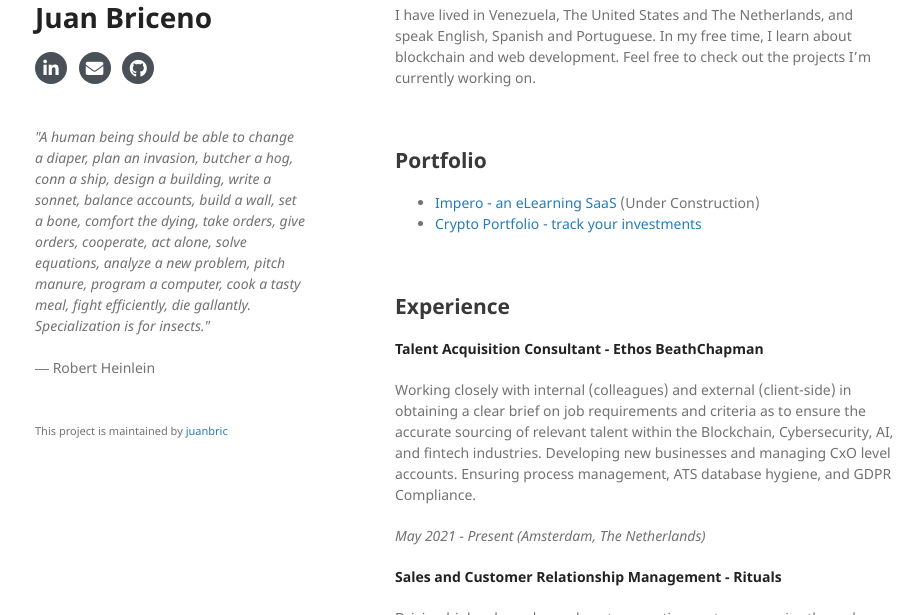
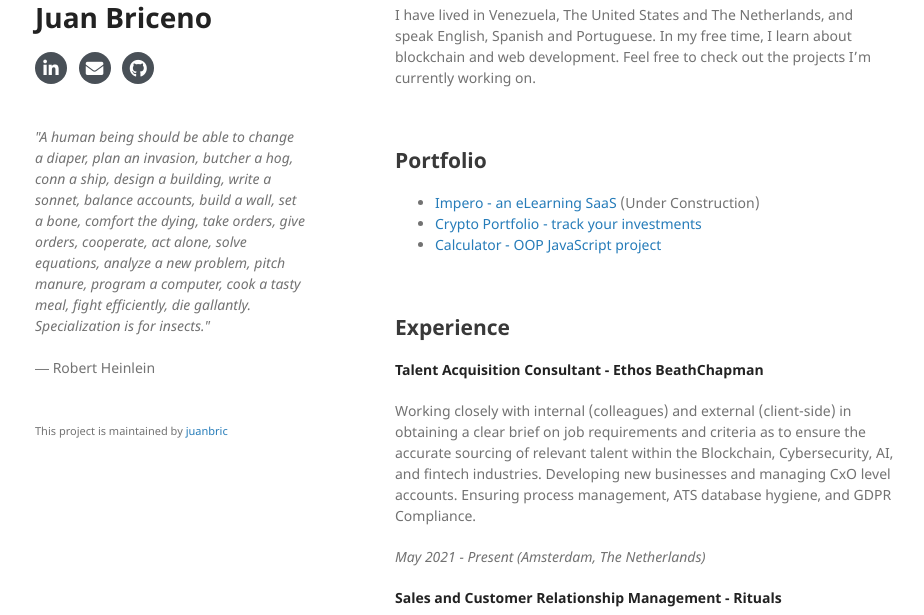
Before and after one commit to juanbric/homepage, a Jekyll site: the page built from index.md, in a window 1280 px wide and 900 px high, cut to the strip 285-900 px from the top of the window. Shown: the whole strip, without its empty margins (175-1099 px from the left). Built offline with Jekyll 4.4.1, drawn with Linux system fonts in a browser that asks for light colours; nearby versions of some CDN libraries; our own code applies the rules of GitHub Pages for plain Markdown files; a style sheet for code colours, icons or effects is not loaded.

Commit message:
Update index.md

```diff
--- a/index.md
+++ b/index.md
@@ -9,6 +9,7 @@ I have lived in Venezuela, The United States and The Netherlands, and speak Engl
 ## Portfolio
 - [Impero - an eLearning SaaS](https://juanbric.github.io/impero/dist/index.html) (Under Construction)
 - [Crypto Portfolio - track your investments](https://juanbric.github.io/cryptoportfolio/#)
+- [Calculator - OOP JavaScript project](juanbric.github.io/calculator/)
 
 <br/>
 
```
